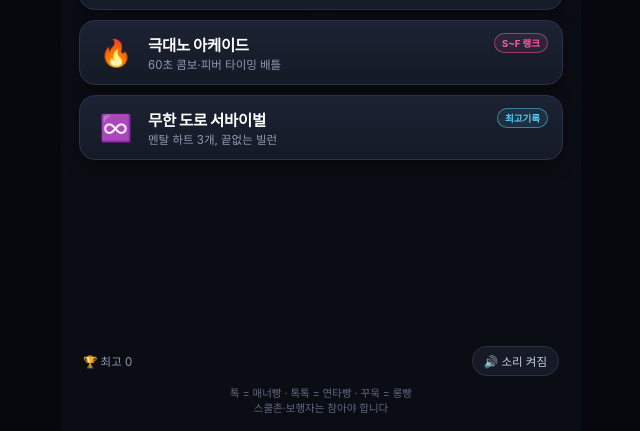
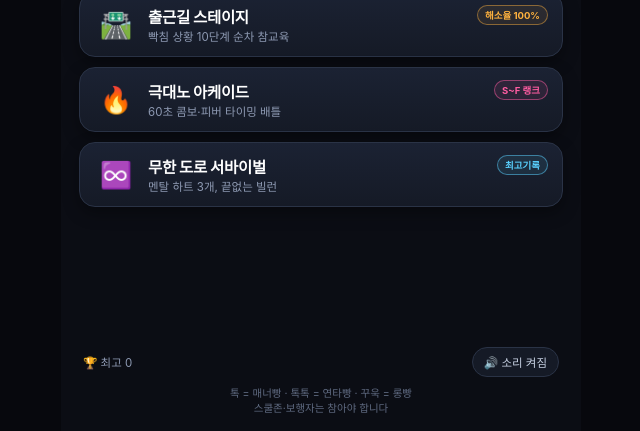
Before and after one commit to djdufs/road-rage-horn, a plain HTML site: page index.html in a window 1280 px wide. Shown: the part 369-800 px from the top of the page, without its empty margins (319-959 px from the left). Drawn offline with Linux system fonts and the light colour scheme.

Commit message:
타이틀 화면 세로 정렬 다듬기(브랜드+모드 중앙, 하단 정보 고정)

```diff
--- a/index.html
+++ b/index.html
@@ -20,13 +20,13 @@ button{font-family:inherit;color:inherit;border:0;background:none;padding:0;curs
 
 /* ---------- title ---------- */
 #title{padding:calc(env(safe-area-inset-top) + 18px) 18px calc(env(safe-area-inset-bottom) + 14px);
-  justify-content:space-between;gap:10px}
+  justify-content:center;gap:22px}
 .brand{text-align:center}
 .badge{font-size:38px;line-height:1;filter:drop-shadow(0 6px 14px rgba(255,59,78,.35))}
 .brand h1{margin:6px 0 2px;font-size:31px;letter-spacing:-1px;font-weight:900}
 .brand h1 em{font-style:normal;color:#ff4159;text-shadow:0 0 18px rgba(255,65,89,.55)}
 .brand .sub{margin:0;font-size:12.5px;color:#8e9ab3;letter-spacing:.2px}
-.modes{display:flex;flex-direction:column;justify-content:center;gap:10px;flex:1 1 auto;min-height:0}
+.modes{display:flex;flex-direction:column;gap:10px;flex:0 0 auto}
 .mode{display:grid;grid-template-columns:44px 1fr;grid-template-rows:auto auto;gap:1px 10px;
   align-items:center;text-align:left;padding:12px 14px;border-radius:16px;
   background:linear-gradient(180deg,#1b2233,#151a26);border:1px solid #2a3346;
@@ -40,6 +40,8 @@ button{font-family:inherit;color:inherit;border:0;background:none;padding:0;curs
 .mode{position:relative}
 .mode[data-mode="B"] .tag{color:#ff5da2;border-color:rgba(255,93,162,.5);background:rgba(255,93,162,.09)}
 .mode[data-mode="C"] .tag{color:#5ad2ff;border-color:rgba(90,210,255,.5);background:rgba(90,210,255,.09)}
+#titleBottom{position:absolute;left:18px;right:18px;bottom:calc(env(safe-area-inset-bottom) + 14px);
+  display:flex;flex-direction:column;gap:9px}
 .titleFoot{display:flex;align-items:center;justify-content:space-between;font-size:11.5px;color:#8e9ab3;padding:0 4px;flex:0 0 auto}
 .mini{border:1px solid #2a3346;background:#151a26;border-radius:999px;padding:6px 11px;font-size:11.5px;color:#c6d0e2}
 .hintline{text-align:center;font-size:10.5px;color:#5f6a80;line-height:1.5}
@@ -215,11 +217,13 @@ button{font-family:inherit;color:inherit;border:0;background:none;padding:0;curs
         <span class="tag">최고기록</span>
       </button>
     </div>
-    <div class="titleFoot">
-      <span id="bestLabel">🏆 최고 0</span>
-      <button id="muteBtn" class="mini">🔊 소리 켜짐</button>
+    <div id="titleBottom">
+      <div class="titleFoot">
+        <span id="bestLabel">🏆 최고 0</span>
+        <button id="muteBtn" class="mini">🔊 소리 켜짐</button>
+      </div>
+      <div class="hintline">톡 = 매너빵 · 톡톡 = 연타빵 · 꾸욱 = 롱빵<br>스쿨존·보행자는 참아야 합니다</div>
     </div>
-    <div class="hintline">톡 = 매너빵 · 톡톡 = 연타빵 · 꾸욱 = 롱빵<br>스쿨존·보행자는 참아야 합니다</div>
   </section>
 
   <!-- ============ GAME ============ -->
```
